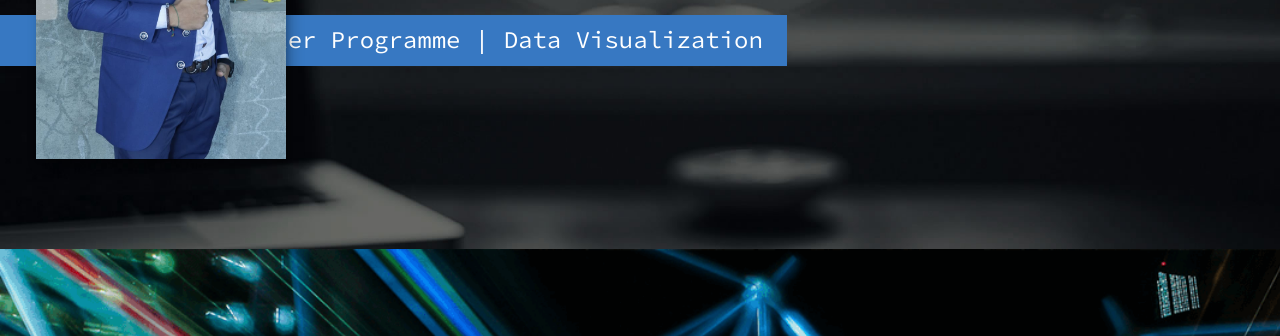
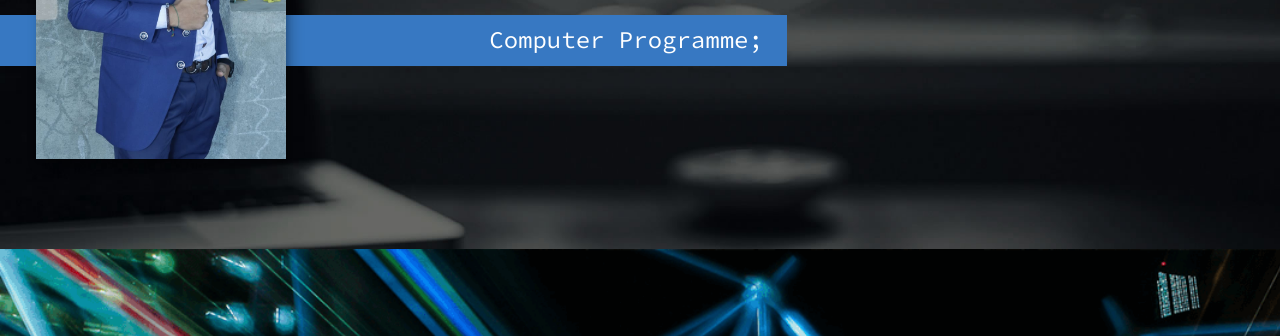
Before and after one commit to Kartvya88/KartvyagajeraP.github.io, a plain HTML site: page index.html in a window 1280 px wide. Shown: the part 400-736 px from the top of the page. Drawn offline with nearby package versions, Linux system fonts and the light colour scheme.

Commit message:
Update index.html

```diff
--- a/index.html
+++ b/index.html
@@ -35,7 +35,7 @@
             <h1 class="section__title section__title--intro">
                 My self<strong>Kartvya Gajera</strong>
             </h1>
-            <p class="section__subtitle section__subtitle--intro">Computer Programme | Data Visualization</p>
+            <p class="section__subtitle section__subtitle--intro">Computer Programme;</p>
             <img src="image/img2.jpeg" alt="a picture of Myself" class="intro__img">
         </section>
 
```
